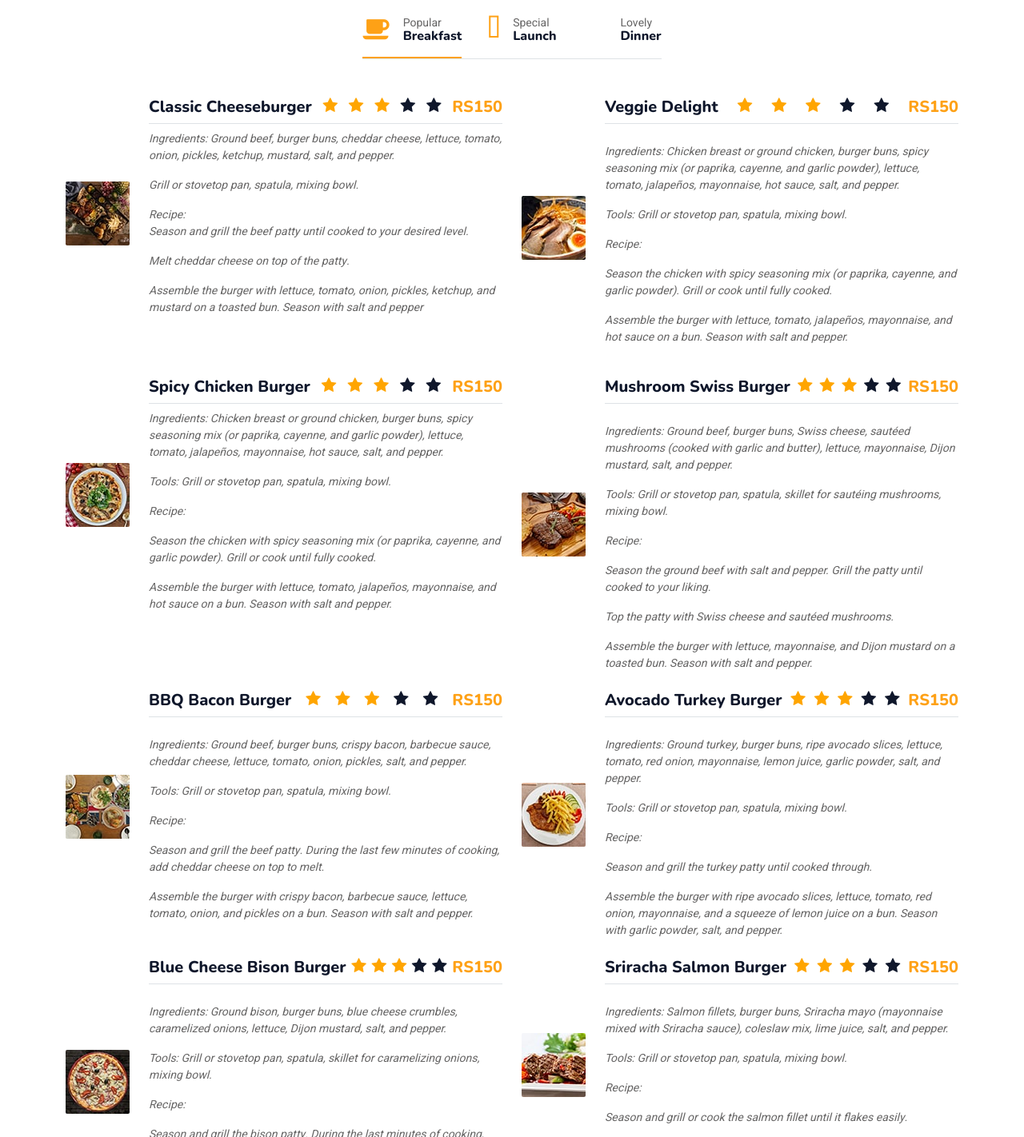
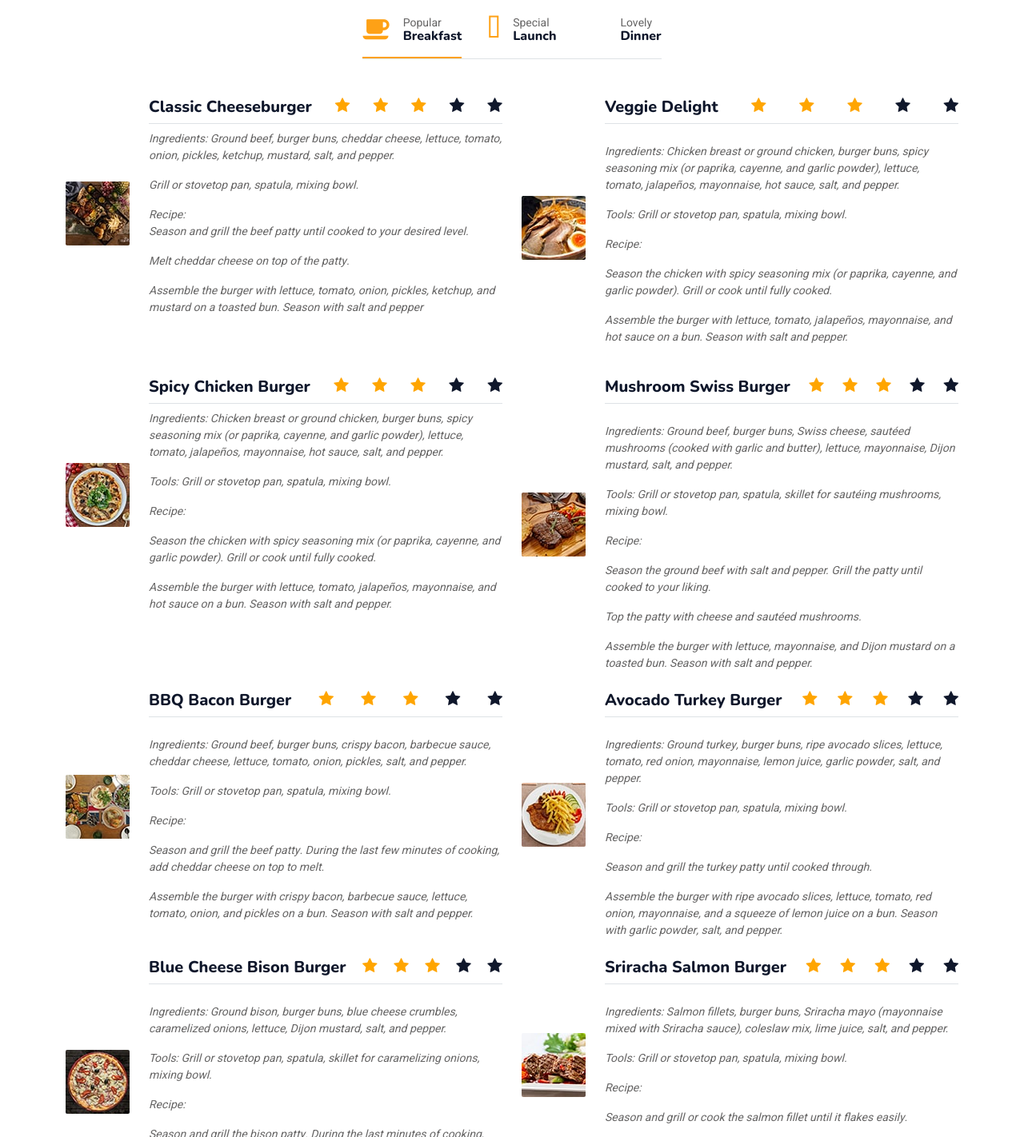
Before and after one commit to Sandesh73406/restoran, a plain HTML site: page index.html in a window 1280 px wide. Shown: the part 2060-3482 px from the top of the page at 80% size. Drawn offline with nearby package versions, Linux system fonts and the light colour scheme.

Commit message:
Update index.html

```diff
--- a/index.html
+++ b/index.html
@@ -242,7 +242,7 @@
                                                 <span class="fa fa-star checked"></span>
                                                 <span class="fa fa-star"></span>
                                                 <span class="fa fa-star"></span>
-                                                <span class="text-primary">RS150</span>
+
                                             </h5>
                                             <small class="fst-italic"><P>Ingredients: Ground beef, burger buns, cheddar cheese, lettuce, tomato, onion, pickles, ketchup, mustard, salt, and pepper.
                                                 </P><p> Grill or stovetop pan, spatula, mixing bowl.</p>
@@ -265,7 +265,7 @@
                                                 <span class="fa fa-star checked"></span>
                                                 <span class="fa fa-star"></span>
                                                 <span class="fa fa-star"></span>
-                                                <span class="text-primary">RS150</span>
+
                                             </h5>
                                             <small class="fst-italic"><P></P>Ingredients: Chicken breast or ground chicken, burger buns, spicy seasoning mix (or paprika, cayenne, and garlic powder), lettuce, tomato, jalapeños, mayonnaise, hot sauce, salt, and pepper.</P>
                                             </P>Tools: Grill or stovetop pan, spatula, mixing bowl.</P>
@@ -287,7 +287,6 @@
                                                 <span class="fa fa-star checked"></span>
                                                 <span class="fa fa-star"></span>
                                                 <span class="fa fa-star"></span>
-                                                <span class="text-primary">RS150</span>
                                             </h5>
                                             <small class="fst-italic"><P>Ingredients: Chicken breast or ground chicken, burger buns, spicy seasoning mix (or paprika, cayenne, and garlic powder), lettuce, tomato, jalapeños, mayonnaise, hot sauce, salt, and pepper.
                                                </P> Tools: Grill or stovetop pan, spatula, mixing bowl.</P>
@@ -309,13 +308,13 @@
                                                 <span class="fa fa-star checked"></span>
                                                 <span class="fa fa-star"></span>
                                                 <span class="fa fa-star"></span>
-                                                <span class="text-primary">RS150</span>
+
                                             </h5>
                                             <small class="fst-italic"></P>Ingredients: Ground beef, burger buns, Swiss cheese, sautéed mushrooms (cooked with garlic and butter), lettuce, mayonnaise, Dijon mustard, salt, and pepper.
                                             </P> Tools: Grill or stovetop pan, spatula, skillet for sautéing mushrooms, mixing bowl.
                                         </P> Recipe:
                                     </P>Season the ground beef with salt and pepper. Grill the patty until cooked to your liking.
-                                </P>Top the patty with Swiss cheese and sautéed mushrooms.
+                                </P>Top the patty with  cheese and sautéed mushrooms.
                             </P> Assemble the burger with lettuce, mayonnaise, and Dijon mustard on a toasted bun. Season with salt and pepper.</small>
                                         </div>
                                     </div>
@@ -332,7 +331,6 @@
                                                 <span class="fa fa-star checked"></span>
                                                 <span class="fa fa-star"></span>
                                                 <span class="fa fa-star"></span>
-                                                <span class="text-primary">RS150</span>
                                             </h5>
                                             <small class="fst-italic"></P>Ingredients: Ground beef, burger buns, crispy bacon, barbecue sauce, cheddar cheese, lettuce, tomato, onion, pickles, salt, and pepper.
                                             </P> Tools: Grill or stovetop pan, spatula, mixing bowl.
@@ -354,7 +352,6 @@
                                                 <span class="fa fa-star checked"></span>
                                                 <span class="fa fa-star"></span>
                                                 <span class="fa fa-star"></span>
-                                                <span class="text-primary">RS150</span>
                                             </h5>
                                             <small class="fst-italic"></P>Ingredients: Ground turkey, burger buns, ripe avocado slices, lettuce, tomato, red onion, mayonnaise, lemon juice, garlic powder, salt, and pepper.
                                             </P>Tools: Grill or stovetop pan, spatula, mixing bowl.
@@ -376,7 +373,6 @@
                                                 <span class="fa fa-star checked"></span>
                                                 <span class="fa fa-star"></span>
                                                 <span class="fa fa-star"></span>
-                                                <span class="text-primary">RS150</span>
                                             </h5>
                                             <small class="fst-italic"></P>Ingredients: Ground bison, burger buns, blue cheese crumbles, caramelized onions, lettuce, Dijon mustard, salt, and pepper.
                                             </P>Tools: Grill or stovetop pan, spatula, skillet for caramelizing onions, mixing bowl.
@@ -398,7 +394,6 @@
                                                 <span class="fa fa-star checked"></span>
                                                 <span class="fa fa-star"></span>
                                                 <span class="fa fa-star"></span>
-                                                <span class="text-primary">RS150</span>
                                             </h5>
                                             <small class="fst-italic"></P>Ingredients: Salmon fillets, burger buns, Sriracha mayo (mayonnaise mixed with Sriracha sauce), coleslaw mix, lime juice, salt, and pepper.
                                             </P> Tools: Grill or stovetop pan, spatula, mixing bowl.
```
